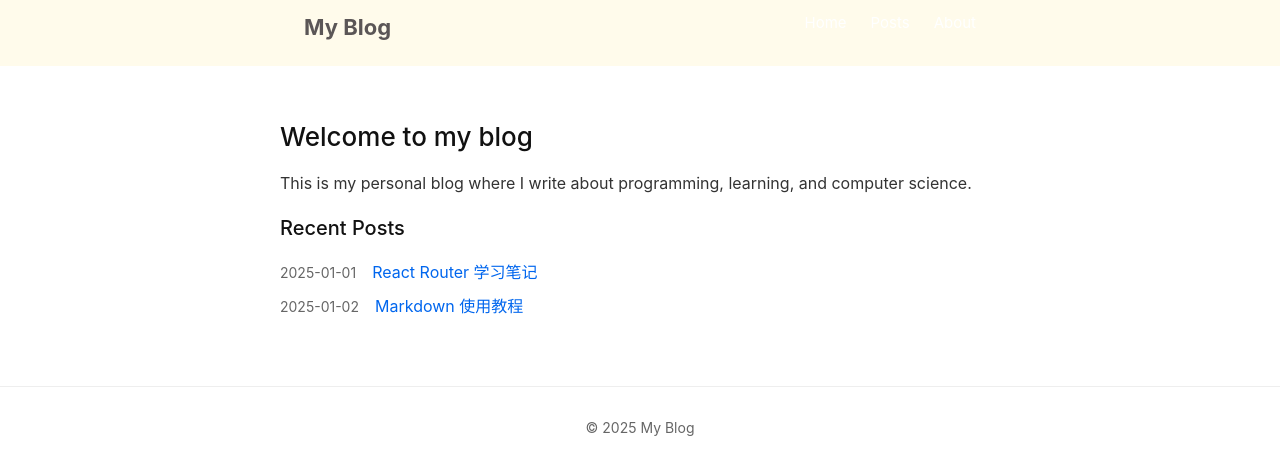
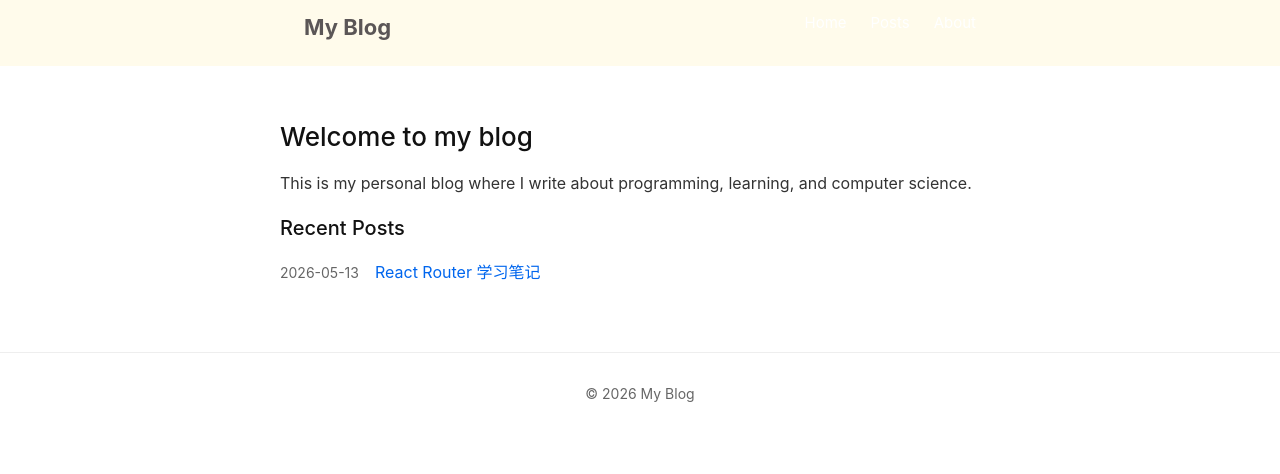
Before and after one commit to nannandemonkk/MyWeb, a React (Vite) app: page / in a window 1280 px wide. Shown: the top 474 px of the page. Built offline with nearby package versions, Linux system fonts and the light colour scheme.

Commit message:
add context

```diff
--- a/package.json
+++ b/package.json
@@ -25,6 +25,7 @@
     "eslint-plugin-react-hooks": "^7.1.1",
     "eslint-plugin-react-refresh": "^0.5.2",
     "globals": "^17.6.0",
-    "vite": "^8.0.12"
+    "vite": "^8.0.12",
+    "vite-plugin-markdown": "^2.2.0"
   }
 }
--- a/src/App.jsx
+++ b/src/App.jsx
@@ -1,8 +1,11 @@
 import "./App.css";
 
 import { Route, Routes } from "react-router-dom";
+
+import Post1 from "./pages/1";
 import Home from "./component/Home";
 import Nav from "./component/Nav";
+
 function App() {
   return (
     <div className="page">
@@ -11,10 +14,11 @@ function App() {
       {/* 内容区域 */}
       <Routes>
         <Route path="/" element={<Home />} />
+        <Route path="react-learning" element={<Post1 />} />
       </Routes>
       {/* 底部 */}
       <footer className="site-footer">
-        <div className="container">© 2025 My Blog</div>
+        <div className="container">© 2026 My Blog</div>
       </footer>
     </div>
   );
--- a/src/component/Home.jsx
+++ b/src/component/Home.jsx
@@ -1,7 +1,10 @@
+import { Outlet } from "react-router-dom";
+
 export default function Home() {
   return (
     <main className="container content">
       <div className="post">
+        <Outlet />
         <h2>Welcome to my blog</h2>
         <p>
           This is my personal blog where I write about programming, learning,
@@ -11,12 +14,8 @@ export default function Home() {
         <h3>Recent Posts</h3>
         <ul className="post-list">
           <li>
-            <span>2025-01-01</span>
+            <span>2026-05-13</span>
             <a href="/post/1">React Router 学习笔记</a>
-          </li>
-          <li>
-            <span>2025-01-02</span>
-            <a href="/post/2">Markdown 使用教程</a>
           </li>
         </ul>
       </div>
```
Also changed, not shown: 1 other file (tests, documents, lock files or other folders).
